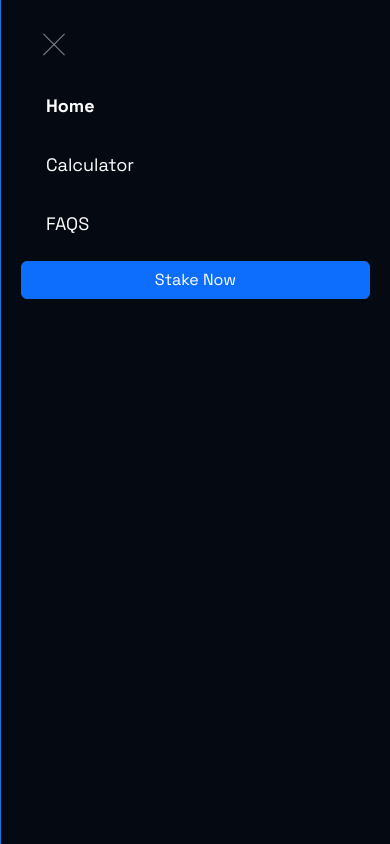
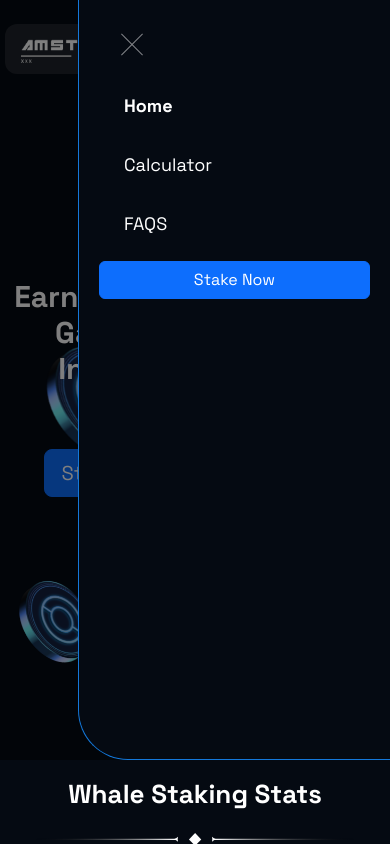
Before and after one commit to WaqasMalok/Amsterdam, a plain HTML site: page index.html in a window 390 px wide. Both pictures are taken after a click on the button "Toggle navigation". Shown: the top 844 px of the page. Drawn offline with nearby package versions, Linux system fonts and the light colour scheme.

```diff
--- a/index.html
+++ b/index.html
@@ -134,7 +134,7 @@
             </div>
             <div class="mk-stats-cards mk-stats-card-3 text-white">
               <h1 class="mb-md-3 mb-1 mk-heading-4 fw-medium">
-                $<span class="code3" data-num="10000">0</span>
+                $<span class="code3" data-num="1000">0</span>
               </h1>
               <p class="mb-0">Reward Paid Out</p>
             </div>
@@ -588,7 +588,7 @@
       setInterval(code2time, 300);
       // 33333
       function code3time() {
-        if (code3.textContent >= 10000) {
+        if (code3.textContent >= 1000) {
           clearInterval(1);
         } else {
           code3.textContent++;
--- a/style/index.css
+++ b/style/index.css
@@ -107,6 +107,8 @@ HEADING FONT END
 .mk-nav .offcanvas-end {
   background-color: #050a12;
   border-left: 1px solid #1478da;
+  border-bottom: 1px solid #1478da;
+  border-bottom-left-radius: 50px;
 }
 
 /* NAVIGATION BAR BUGGER  */
@@ -147,6 +149,13 @@ HEADING FONT END
 }
 .mk-nav .navbar .show {
   padding: 20px;
+  height: 90vh;
+  min-height: 700px;
+}
+@media (max-width: 420px){
+  .mk-nav .navbar .show {
+    width: 80vw;
+  }
 }
 .mk-nav .navbar .show .btn-close {
   background-image: none;
```
